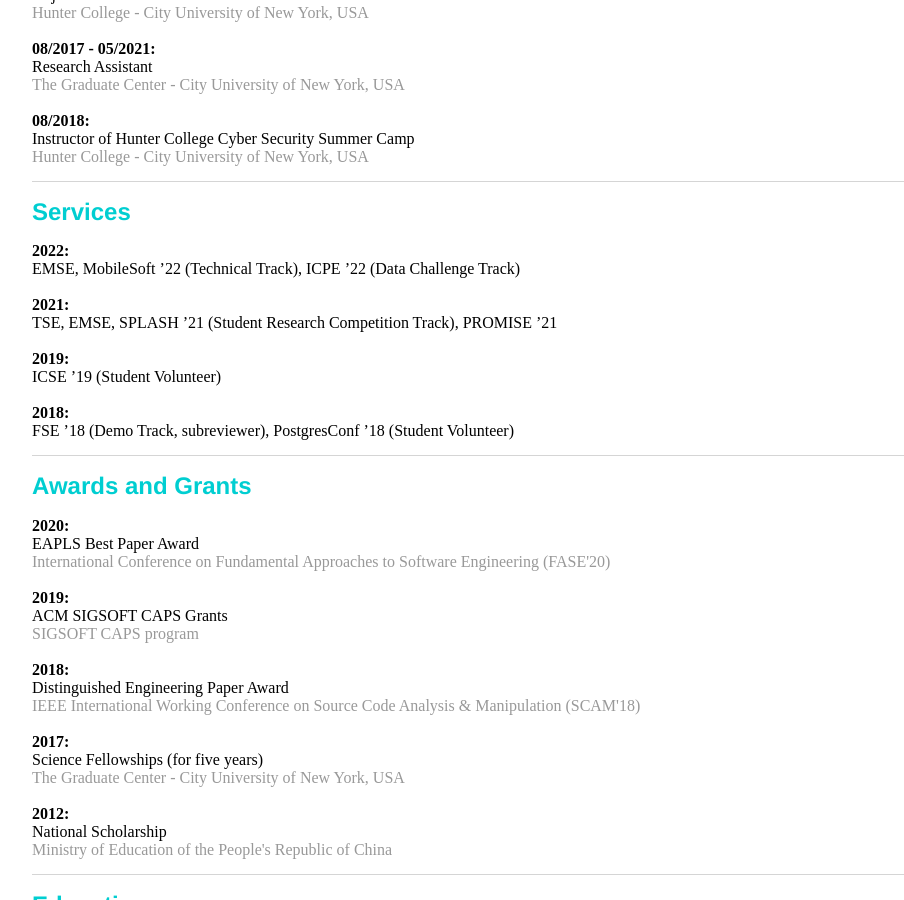
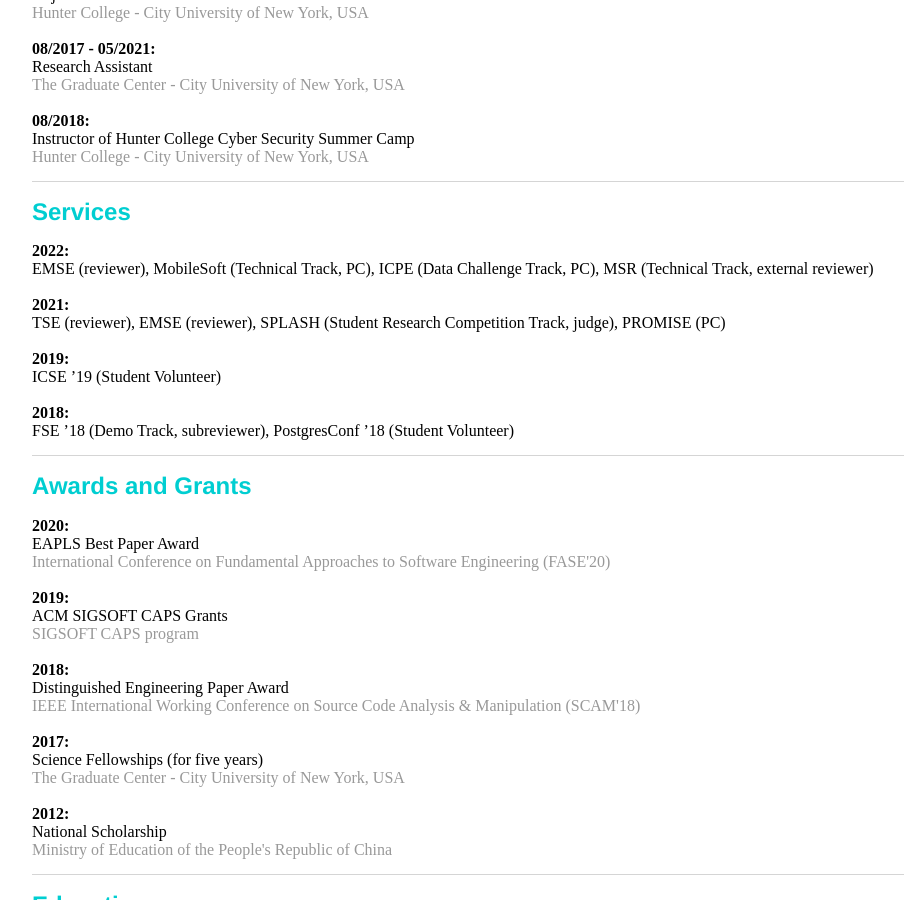
Before and after one commit to yiming-tang-cs/yiming-tang-cs.github.io, a Jekyll site: the page built from index.html, in a window 1280 px wide and 900 px high, scrolled down 1188 px. Shown: the whole window, without its empty margins (160-1064 px from the left). Built offline with Jekyll 4.4.1, drawn with Linux system fonts in a browser that asks for light colours.

Commit message:
Update index.html

```diff
--- a/index.html
+++ b/index.html
@@ -66,10 +66,10 @@
 <div id="services">
     <h1>Services</h1>
     <b>2022: </b><br/>
-    EMSE, MobileSoft ’22 (Technical Track), ICPE ’22 (Data Challenge Track)<br/>
+    EMSE (reviewer), MobileSoft (Technical Track, PC), ICPE (Data Challenge Track, PC), MSR (Technical Track, external reviewer) <br/>
     <br/>
     <b>2021: </b><br/>
-    TSE, EMSE, SPLASH ’21 (Student Research Competition Track), PROMISE ’21<br/>
+    TSE (reviewer), EMSE (reviewer), SPLASH (Student Research Competition Track, judge), PROMISE (PC)<br/>
     <br/>
     <b>2019: </b><br/>
     ICSE ’19 (Student Volunteer)<br/>
```
